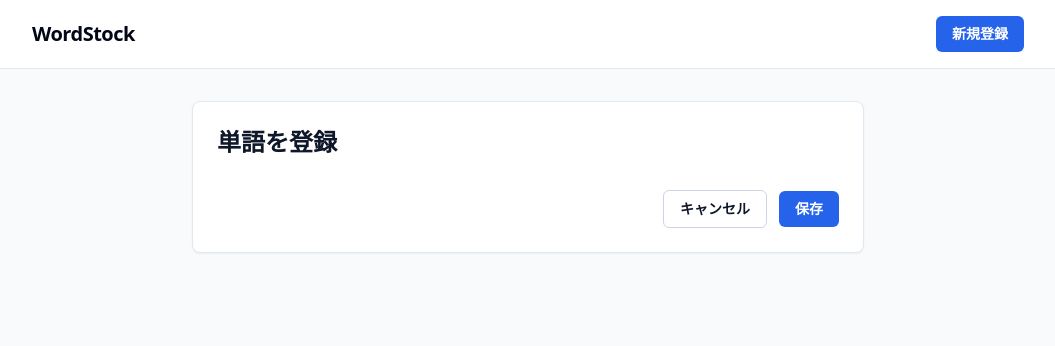
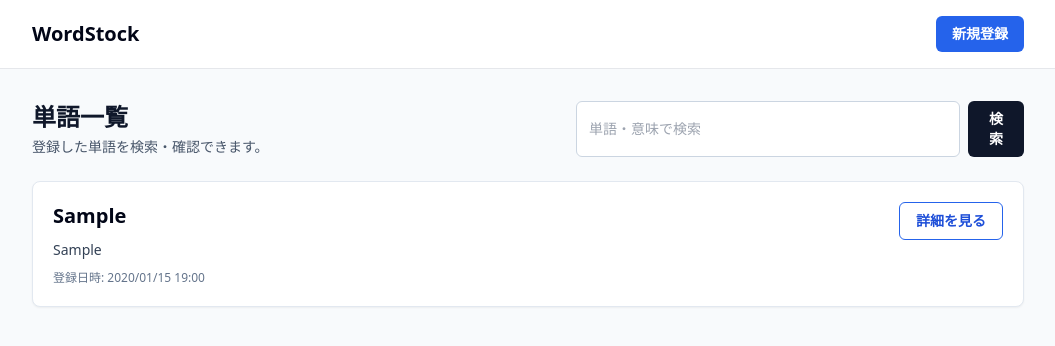
Before and after one commit to shizuki-7927/WordStock-application, a Django app: page / in a window 1280 px wide. Shown: the top 346 px of the page, without its empty margins (112-1167 px from the left). Run offline with Django 5.2, Linux system fonts and the light colour scheme; tables that the repository leaves empty hold one stand-in row (values such as "Sample post"); some libraries are stand-ins or nearby versions.

Commit message:
単語一覧画面の作成と削除、編集機能の追加

```diff
--- a/words/templates/words/base.html
+++ b/words/templates/words/base.html
@@ -9,8 +9,12 @@
 <body class="min-h-screen bg-slate-50 text-slate-900">
   <header class="border-b bg-white">
     <div class="mx-auto flex max-w-5xl items-center justify-between px-4 py-4">
-      <a href="{% url 'words:list' %}" class="text-xl font-bold tracking-tight text-slate-950">WordStock</a>
-      <a href="{% url 'words:create' %}" class="rounded-md bg-blue-600 px-4 py-2 text-sm font-semibold text-white hover:bg-blue-700">新規登録</a>
+      <a href="{% url 'words:list' %}" class="text-xl font-bold text-slate-950">
+        WordStock
+      </a>
+      <a href="{% url 'words:create' %}" class="rounded-md bg-blue-600 px-4 py-2 text-sm font-semibold text-white hover:bg-blue-700">
+        新規登録
+      </a>
     </div>
   </header>
 
--- a/words/templates/words/word_list.html
+++ b/words/templates/words/word_list.html
@@ -1,52 +1,76 @@
 {% extends "words/base.html" %}
 
-{% block title %}{% if object %}単語編集{% else %}単語登録{% endif %} | WordStock{% endblock %}
+{% block title %}単語一覧 | WordStock{% endblock %}
 
 {% block content %}
-<div class="mx-auto max-w-2xl rounded-lg border border-slate-200 bg-white p-6 shadow-sm">
-  <h1 class="text-2xl font-bold">{% if object %}単語を編集{% else %}単語を登録{% endif %}</h1>
+<div class="mb-6 flex flex-col gap-4 sm:flex-row sm:items-end sm:justify-between">
+  <div>
+    <h1 class="text-2xl font-bold">単語一覧</h1>
+    <p class="mt-1 text-sm text-slate-600">登録した単語を検索・確認できます。</p>
+  </div>
 
-  <form method="post" class="mt-6 space-y-5">
-    {% csrf_token %}
-
-    {% for field in form %}
-      <div>
-        <label for="{{ field.id_for_label }}" class="block text-sm font-semibold text-slate-700">{{ field.label }}</label>
-        <div class="mt-2">
-          {{ field }}
-        </div>
-        {% if field.errors %}
-          <p class="mt-1 text-sm text-red-600">{{ field.errors|striptags }}</p>
-        {% endif %}
-      </div>
-    {% endfor %}
-
-    <div class="flex items-center justify-end gap-3 pt-2">
-      <a href="{% if object %}{% url 'words:detail' object.pk %}{% else %}{% url 'words:list' %}{% endif %}" class="rounded-md border border-slate-300 px-4 py-2 text-sm font-semibold hover:bg-slate-50">キャンセル</a>
-      <button type="submit" class="rounded-md bg-blue-600 px-4 py-2 text-sm font-semibold text-white hover:bg-blue-700">保存</button>
-    </div>
+  <form method="get" class="flex w-full gap-2 sm:max-w-md">
+    <input
+      type="search"
+      name="q"
+      value="{{ query }}"
+      placeholder="単語・意味で検索"
+      class="w-full rounded-md border border-slate-300 bg-white px-3 py-2 text-sm outline-none focus:border-blue-500 focus:ring-2 focus:ring-blue-100"
+    >
+    <button type="submit" class="rounded-md bg-slate-900 px-4 py-2 text-sm font-semibold text-white hover:bg-slate-700">
+      検索
+    </button>
   </form>
 </div>
 
-<style>
-  input[type="text"],
-  textarea {
-    width: 100%;
-    border-radius: 0.375rem;
-    border: 1px solid rgb(203 213 225);
-    padding: 0.5rem 0.75rem;
-    font-size: 0.875rem;
-    outline: none;
-  }
+{% if words %}
+  <div class="grid gap-4">
+    {% for item in words %}
+      <article class="rounded-lg border border-slate-200 bg-white p-5 shadow-sm">
+        <div class="flex flex-col gap-3 sm:flex-row sm:items-start sm:justify-between">
+          <div>
+            <h2 class="text-xl font-bold text-slate-950">{{ item.word }}</h2>
+            <p class="mt-2 line-clamp-2 text-sm leading-6 text-slate-700">
+              {{ item.meaning }}
+            </p>
+            <p class="mt-2 text-xs text-slate-500">
+              登録日時: {{ item.created_at|date:"Y/m/d H:i" }}
+            </p>
+          </div>
 
-  textarea {
-    min-height: 9rem;
-  }
+          <a href="{% url 'words:detail' item.pk %}" class="shrink-0 rounded-md border border-blue-600 px-4 py-2 text-sm font-semibold text-blue-700 hover:bg-blue-50">
+            詳細を見る
+          </a>
+        </div>
+      </article>
+    {% endfor %}
+  </div>
 
-  input[type="text"]:focus,
-  textarea:focus {
-    border-color: rgb(59 130 246);
-    box-shadow: 0 0 0 3px rgb(219 234 254);
-  }
-</style>
+  {% if is_paginated %}
+    <nav class="mt-6 flex items-center justify-center gap-3 text-sm">
+      {% if page_obj.has_previous %}
+        <a href="?q={{ query }}&page={{ page_obj.previous_page_number }}" class="rounded-md border bg-white px-3 py-2 hover:bg-slate-50">
+          前へ
+        </a>
+      {% endif %}
+
+      <span class="text-slate-600">
+        {{ page_obj.number }} / {{ page_obj.paginator.num_pages }}
+      </span>
+
+      {% if page_obj.has_next %}
+        <a href="?q={{ query }}&page={{ page_obj.next_page_number }}" class="rounded-md border bg-white px-3 py-2 hover:bg-slate-50">
+          次へ
+        </a>
+      {% endif %}
+    </nav>
+  {% endif %}
+{% else %}
+  <div class="rounded-lg border border-dashed border-slate-300 bg-white p-8 text-center">
+    <p class="text-slate-700">単語がまだ登録されていません。</p>
+    <a href="{% url 'words:create' %}" class="mt-4 inline-block rounded-md bg-blue-600 px-4 py-2 text-sm font-semibold text-white hover:bg-blue-700">
+      最初の単語を登録
+    </a>
+  </div>
+{% endif %}
 {% endblock %}
--- a/words/views.py
+++ b/words/views.py
@@ -14,8 +14,12 @@ class WordListView(ListView):
     def get_queryset(self):
         queryset = super().get_queryset()
         query = self.request.GET.get("q", "").strip()
+
         if query:
-            queryset = queryset.filter(Q(word__icontains=query) | Q(meaning__icontains=query))
+            queryset = queryset.filter(
+                Q(word__icontains=query) | Q(meaning__icontains=query)
+            )
+
         return queryset
 
     def get_context_data(self, **kwargs):
```
Also changed, not shown: words/templates/words/word_confirm_delete.html (+24 -20 lines), words/templates/words/word_detail.html (+36 -10 lines), words/templates/words/word_form.html (+19 -6 lines), words/urls.py (+7 -1 lines), README.md, wordstock_project/urls.py (line endings or trailing spaces).
